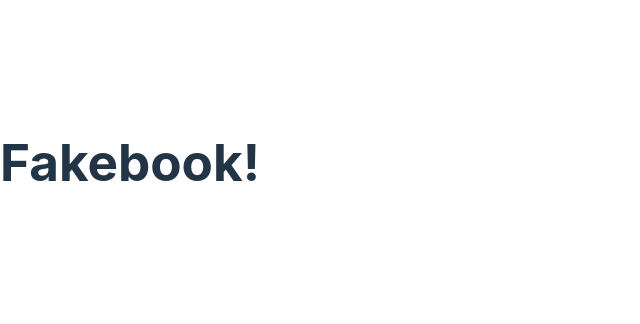
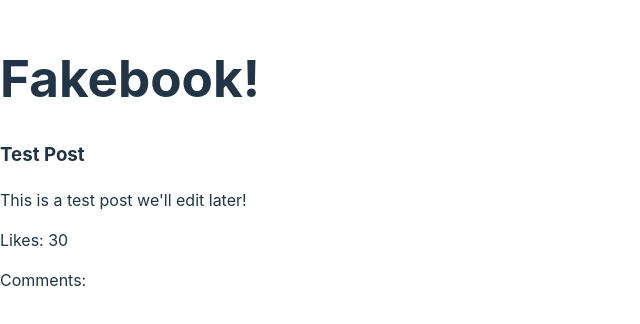
Before and after one commit to Aneudyen/Contact-App, a React (Vite) app in the folder social-media-app/: page / in a window 1280 px wide. Shown: the part 238-562 px from the top of the page, without its empty margins (0-640 px from the left). Built offline with nearby package versions, Linux system fonts and the light colour scheme.

Commit message:
Creating a Comment component

```diff
--- a/social-media-app/src/App.jsx
+++ b/social-media-app/src/App.jsx
@@ -1,4 +1,5 @@
-import React from 'react'
+import React from 'react';
+import Post from './components/Post';
 
 
 function App() {
@@ -12,7 +13,7 @@ function App() {
 
       {/* Feed */}
 
-      {/* Post */}
+      <Post />
 
     </div>
 
```
Also changed, not shown: social-media-app/src/components/Comment.jsx (added, +11 -0 lines).
